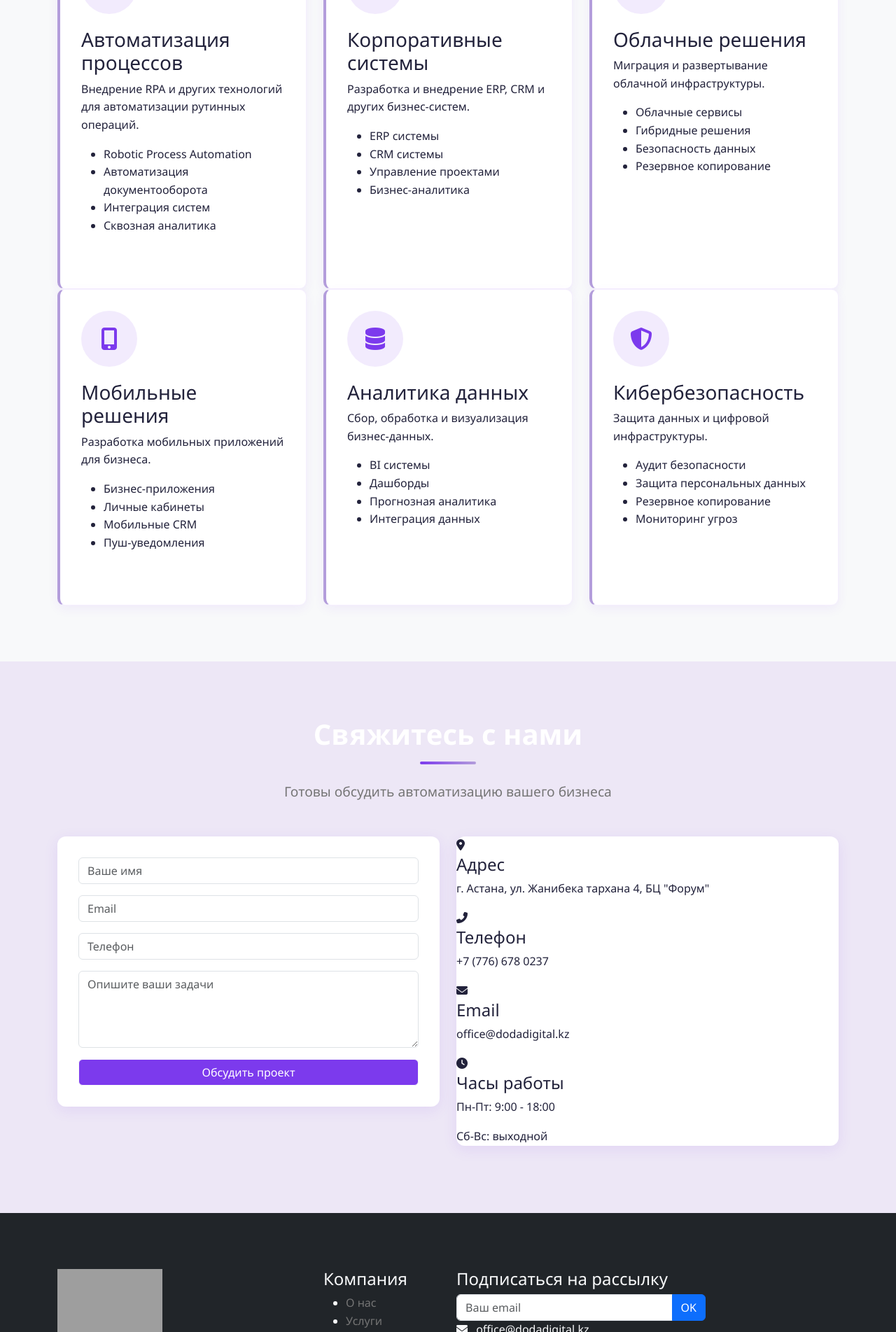
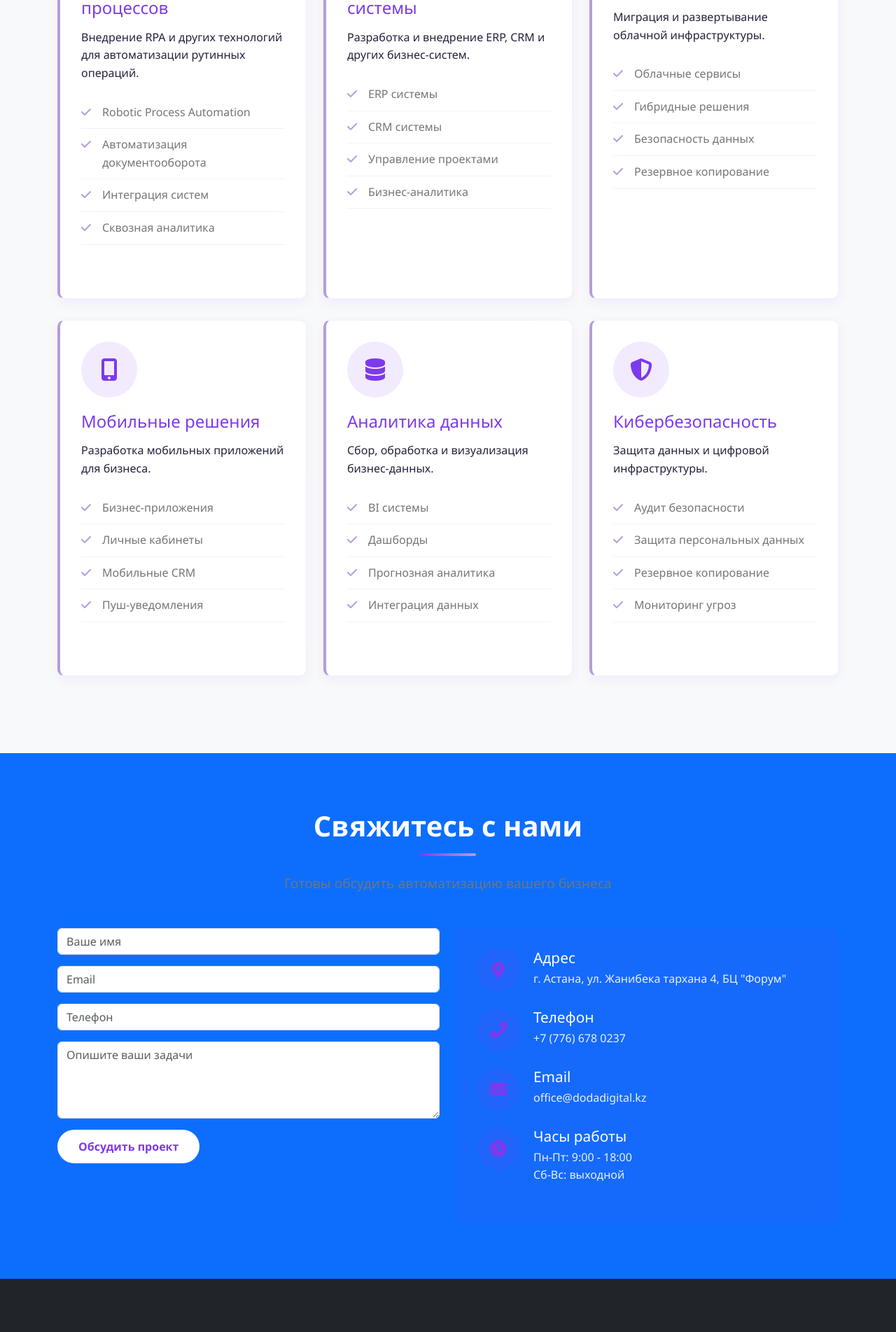
Before and after one commit to arlankamit/dodadigital, a PHP site: page / in a window 1280 px wide. Shown: the part 2120-4023 px from the top of the page at 70% size. Run offline with PHP 8.4, Linux system fonts and the light colour scheme; grey boxes are pictures that could not be loaded.

Commit message:
Update dodacss.css

```diff
--- a/dodacss.css
+++ b/dodacss.css
@@ -1,84 +1,84 @@
 :root {
-  --primary-color: #7c3aed;      /* Основной фиолетовый */
-  --primary-dark: #4527a0;       /* Темный фиолетовый */
-  --primary-light: #b39ddb;      /* Светлый фиолетовый */
-  --primary-pastel: #ede7f6;     /* Пастельный фон */
-  --secondary-color: #b39ddb;    /* Вторичный цвет */
-  --accent-color: #ffd54f;       /* Акцентный желтый */
-  --background-color: #f5f5fa;   /* Фон страницы */
-  --surface-color: #fff;         /* Поверхности */
-  --white-color: #fff;           /* Белый */
-  --black-color: #22223b;        /* Черный/темный */
-  --gray-color: #757575;         /* Серый */
-  --success-color: #43a047;      /* Успех */
-  --danger-color: #e53935;       /* Ошибка */
-  --warning-color: #ffa726;      /* Предупреждение */
-  --info-color: #4fc3f7;         /* Инфо */
+  --primary-color: #7c3aed;      /* Main violet */
+  --primary-dark: #4527a0;       /* Dark violet */
+  --primary-light: #b39ddb;      /* Pastel violet */
+  --primary-pastel: #ede7f6;     /* Gentle pastel background */
+  --secondary-color: #b39ddb;    /* Secondary as pastel violet (NO blue) */
+  --accent-color: #ffd54f;       /* Soft yellow accent */
+  --background-color: #f5f5fa;   /* Light background */
+  --surface-color: #fff;
+  --white-color: #fff;
+  --black-color: #22223b;
+  --gray-color: #757575;
+  --success-color: #43a047;
+  --danger-color: #e53935;
+  --warning-color: #ffa726;
+  --info-color: #4fc3f7;
 }
 
-/* ========== Общие стили ========== */
+/* ========== Body & General ========== */
 body {
   font-family: 'Segoe UI', Tahoma, Geneva, Verdana, sans-serif;
   color: var(--black-color);
   line-height: 1.6;
   padding-top: 80px;
-  background: linear-gradient(135deg, var(--background-color) 70%, var(--primary-pastel) 100%);
+  background: linear-gradient(135deg, var(--light-color) 70%, var(--primary-pastel) 100%);
 }
 
+/* ========== Links ========== */
 a {
   text-decoration: none;
   color: var(--primary-color);
-  transition: color 0.3s;
+  transition: color 0.3s, border-bottom 0.2s;
 }
-a:hover {
+a:hover, a:focus {
   color: var(--primary-dark);
+  border-bottom: 1.5px solid var(--accent-color);
+  background: var(--primary-pastel);
+  outline: none;
 }
 
-/* ========== Навигация ========== */
+/* ========== Navbar ========== */
 .navbar {
   background: var(--white-color) !important;
   border-bottom: 2px solid var(--primary-light);
-  box-shadow: 0 2px 10px rgba(124, 58, 237, 0.07);
+  box-shadow: 0 2px 10px rgba(124,58,237,0.07);
   padding: 15px 0;
   transition: all 0.3s ease;
 }
-
 .navbar .nav-link {
   color: var(--black-color) !important;
   font-weight: 600;
   padding: 10px 18px;
   border-radius: 22px;
   margin: 0 6px;
-  transition: all 0.3s;
+  transition: background 0.3s, color 0.3s;
 }
-
-.navbar .nav-link:hover {
+.navbar .nav-link:hover, .navbar .nav-link:focus {
   background: var(--primary-pastel);
   color: var(--primary-color) !important;
 }
 
-/* Кнопка "Связаться с нами" в навбаре */
-.navbar .btn-outline-light {
-  background: var(--primary-color) !important;
-  color: var(--white-color) !important;
-  border: 2px solid var(--primary-color) !important;
+/* ========== Navbar Contact Button ========== */
+.btn-contact {
+  background: #ffd54f;
+  color: #22223b !important;
   font-weight: 700;
-  box-shadow: 0 2px 10px rgba(124, 58, 237, 0.3);
-  transition: all 0.3s;
+  border: 2px solid #ffd54f;
+  border-radius: 30px;
+  transition: background 0.2s, color 0.2s, border-color 0.2s;
+}
+.btn-contact:hover,
+.btn-contact:focus {
+  background: #ffb300;
+  border-color: #ffb300;
+  color: #7c3aed !important;
 }
 
-.navbar .btn-outline-light:hover {
-  background: var(--primary-dark) !important;
-  border-color: var(--primary-dark) !important;
-  transform: translateY(-2px);
-  box-shadow: 0 4px 15px rgba(124, 58, 237, 0.4);
-}
-
-/* ========== Секции ========== */
+/* ========== Section ========== */
 .section {
   padding: 80px 0;
 }
-
 .section-title {
   font-size: 2.5rem;
   font-weight: 700;
@@ -87,7 +87,6 @@
   color: var(--primary-color);
   position: relative;
 }
-
 .section-title:after {
   content: '';
   display: block;
@@ -97,7 +96,6 @@
   margin: 15px auto;
   border-radius: 2px;
 }
-
 .section-subtitle {
   font-size: 1.2rem;
   text-align: center;
@@ -105,7 +103,47 @@
   color: var(--gray-color);
 }
 
-/* ========== Герой секция ========== */
+/* ========== Buttons ========== */
+.btn {
+  padding: 12px 30px;
+  border-radius: 30px;
+  font-weight: 600;
+  transition: background 0.3s, color 0.3s, box-shadow 0.3s, transform 0.2s;
+  border: none;
+}
+.btn-primary {
+  background: linear-gradient(90deg, var(--primary-color), var(--primary-dark) 100%);
+  color: var(--white-color);
+  border: none;
+}
+.btn-primary:hover, .btn-primary:focus {
+  background: var(--primary-dark);
+  color: var(--accent-color);
+  box-shadow: 0 4px 16px rgba(124,58,237,0.14);
+  transform: translateY(-2px) scale(1.04);
+}
+.btn-outline-primary {
+  border: 2px solid var(--primary-color);
+  color: var(--primary-color);
+  background: transparent;
+}
+.btn-outline-primary:hover {
+  background: var(--primary-color);
+  color: var(--white-color);
+  box-shadow: 0 4px 12px rgba(124,58,237,0.12);
+  transform: translateY(-2px);
+}
+.btn-light {
+  background-color: var(--white-color);
+  color: var(--primary-color);
+}
+.btn-light:hover {
+  background-color: var(--primary-pastel);
+  color: var(--primary-dark);
+  transform: translateY(-2px);
+}
+
+/* ========== Hero Section ========== */
 .hero-section {
   background: linear-gradient(135deg, var(--primary-color) 0%, var(--primary-dark) 100%);
   color: var(--white-color);
@@ -113,35 +151,34 @@
   position: relative;
   overflow: hidden;
 }
-
 .hero-section h1 {
   font-size: 2.8rem;
   font-weight: 700;
   margin-bottom: 1.5rem;
   line-height: 1.2;
 }
-
 .hero-section .lead {
   font-size: 1.25rem;
   margin-bottom: 2rem;
   opacity: 0.9;
 }
-
+.hero-buttons {
+  display: flex;
+  flex-wrap: wrap;
+  gap: 15px;
+  margin-top: 30px;
+}
 .hero-image {
   border-radius: 12px;
-  box-shadow: 0 15px 40px rgba(124, 58, 237, 0.13);
-  transition: transform 0.3s ease;
+  box-shadow: 0 15px 40px rgba(124,58,237,0.13);
+  transition: all 0.3s ease;
 }
-
 .hero-image:hover {
   transform: scale(1.03);
 }
 
-/* ========== О нас ========== */
-.about-values {
-  margin-top: 20px;
-}
-
+/* ========== About Values ========== */
+.about-values { margin-top: 20px; }
 .value-item {
   display: flex;
   align-items: flex-start;
@@ -149,21 +186,19 @@
   padding: 25px;
   background: var(--white-color);
   border-radius: 10px;
-  transition: all 0.3s;
-  box-shadow: 0 5px 15px rgba(124, 58, 237, 0.07);
+  transition: box-shadow 0.3s, transform 0.3s;
+  box-shadow: 0 5px 15px rgba(124,58,237,0.07);
   border-left: 4px solid var(--primary-light);
 }
-
 .value-item:hover {
   transform: translateY(-5px);
-  box-shadow: 0 10px 25px rgba(124, 58, 237, 0.14);
+  box-shadow: 0 10px 25px rgba(124,58,237,0.14);
   border-left: 4px solid var(--primary-color);
 }
-
 .value-icon {
   width: 60px;
   height: 60px;
-  background: rgba(124, 58, 237, 0.1);
+  background: rgba(124,58,237,0.1);
   color: var(--primary-color);
   border-radius: 50%;
   display: flex;
@@ -173,30 +208,38 @@
   margin-right: 20px;
   flex-shrink: 0;
 }
+.value-content h4 {
+  font-size: 1.3rem;
+  margin-bottom: 10px;
+  color: var(--primary-color);
+}
+.value-content p {
+  color: var(--gray-color);
+  margin-bottom: 0;
+}
 
-/* ========== Услуги ========== */
+/* ========== Services Grid ========== */
+.services-row { margin-bottom: 30px; }
 .service-card {
   background: var(--white-color);
   border-radius: 10px;
   padding: 30px;
   margin-bottom: 30px;
   height: 100%;
-  box-shadow: 0 5px 15px rgba(124, 58, 237, 0.07);
-  transition: all 0.3s;
-  border: 1px solid rgba(124, 58, 237, 0.08);
+  box-shadow: 0 5px 15px rgba(124,58,237,0.07);
+  transition: box-shadow 0.3s, border-color 0.3s, transform 0.3s;
+  border: 1px solid rgba(124,58,237,0.08);
   border-left: 4px solid var(--primary-light);
 }
-
 .service-card:hover {
   transform: translateY(-10px) scale(1.01);
-  box-shadow: 0 15px 30px rgba(124, 58, 237, 0.12);
+  box-shadow: 0 15px 30px rgba(124,58,237,0.12);
   border-left: 4px solid var(--primary-color);
 }
-
 .service-icon {
   width: 80px;
   height: 80px;
-  background: rgba(124, 58, 237, 0.1);
+  background: rgba(124,58,237,0.10);
   border-radius: 50%;
   display: flex;
   align-items: center;
@@ -204,121 +247,241 @@
   margin-bottom: 20px;
   color: var(--primary-color);
   font-size: 2rem;
-  transition: all 0.3s;
+  transition: all 0.3s ease;
 }
-
 .service-card:hover .service-icon {
   background: var(--primary-color);
   color: var(--white-color);
 }
-
-/* ========== Контакты ========== */
-#contact {
-  background: var(--primary-pastel) !important;
-  color: var(--black-color) !important;
+.service-card h3 {
+  font-size: 1.5rem;
+  margin-bottom: 15px;
+  color: var(--primary-color);
+}
+.service-features {
+  list-style: none;
+  padding: 0;
+  margin-top: 20px;
+}
+.service-features li {
+  padding: 10px 0;
+  border-bottom: 1px solid rgba(124,58,237,0.08);
+  position: relative;
+  padding-left: 30px;
+  color: var(--gray-color);
+}
+.service-features li:before {
+  content: '\f00c';
+  font-family: 'Font Awesome 5 Free';
+  font-weight: 900;
+  position: absolute;
+  left: 0;
+  color: var(--primary-light);
 }
 
-.contact-form {
-  background: var(--white-color) !important;
-  border-radius: 12px;
-  box-shadow: 0 5px 20px rgba(124, 58, 237, 0.1);
-  padding: 30px !important;
+/* ========== Contact Section (before footer) ========== */
+.contact-section {
+  background: #fffbea;
+  color: #22223b;
+}
+.contact-section .section-title,
+.contact-section .section-subtitle {
+  color: #7c3aed !important;
+}
+.contact-section .contact-form {
+  background: #fff;
+  border-radius: 14px;
+  box-shadow: 0 6px 28px rgba(124,58,237,0.09);
+  padding: 32px 24px;
+}
+.contact-section .form-control {
+  background: #fff;
+  color: #22223b;
+  border: 1.5px solid #b39ddb;
+}
+.contact-section .form-control:focus {
+  border-color: #7c3aed;
+  background: #ede7f6;
+}
+.contact-info {
+  padding: 30px;
+  background: rgba(124,58,237,0.07);
+  border-radius: 10px;
+  backdrop-filter: blur(5px);
+}
+.contact-item {
+  display: flex;
+  margin-bottom: 25px;
+}
+.contact-icon {
+  width: 60px;
+  height: 60px;
+  background: rgba(124,58,237,0.12);
+  border-radius: 50%;
+  display: flex;
+  align-items: center;
+  justify-content: center;
+  font-size: 1.5rem;
+  margin-right: 20px;
+  flex-shrink: 0;
+  color: var(--primary-color);
+}
+.contact-text h4 {
+  font-size: 1.3rem;
+  margin-bottom: 5px;
+}
+.contact-text p {
+  margin-bottom: 0;
+  opacity: 0.9;
 }
 
-.contact-info {
-  background: var(--white-color) !important;
-  box-shadow: 0 5px 20px rgba(124, 58, 237, 0.1);
-  border-radius: 12px;
-}
-
-.contact-form .btn-light {
-  background: var(--primary-color) !important;
-  color: var(--white-color) !important;
-  width: 100%;
-  transition: all 0.3s;
-}
-
-.contact-form .btn-light:hover {
-  background: var(--primary-dark) !important;
-  transform: translateY(-2px);
-}
-
-/* ========== Футер ========== */
+/* ========== Footer ========== */
 .footer {
   padding: 80px 0 20px;
   background: var(--primary-dark);
   color: var(--white-color);
 }
-
+.footer-logo { margin-bottom: 20px; }
+.footer-logo img { max-width: 150px; }
+.footer-about { margin-bottom: 20px; color: var(--gray-color); opacity: 0.8; }
+.footer-links { list-style: none; padding: 0; }
+.footer-links li { margin-bottom: 12px; }
 .footer-links a {
   color: var(--gray-color);
-  transition: none !important;
+  transition: color 0.3s, padding 0.3s, opacity 0.3s;
+  opacity: 0.8;
 }
-
 .footer-links a:hover {
-  color: var(--gray-color) !important;
-  padding-left: 0 !important;
-  background: transparent !important;
+  color: var(--primary-light);
+  padding-left: 5px;
+  opacity: 1;
+  text-decoration: none;
 }
-
+.social-links {
+  display: flex;
+  gap: 10px;
+  margin-top: 20px;
+}
 .social-links a {
   display: inline-flex;
   align-items: center;
   justify-content: center;
   width: 40px;
   height: 40px;
-  background: rgba(124, 58, 237, 0.1);
+  background: rgba(124,58,237,0.10);
   border-radius: 50%;
   color: var(--white-color);
-  transition: background 0.3s;
+  transition: background 0.3s, color 0.3s, transform 0.3s;
+}
+.social-links a:hover {
+  background: var(--primary-light);
+  color: var(--primary-dark);
+  transform: translateY(-3px);
+}
+.newsletter-form .input-group { margin-bottom: 20px;}
+.newsletter-form .form-control {
+  background: rgba(124,58,237,0.07);
+  border: none;
+  color: var(--black-color);
+  padding: 12px 15px;
+  border-radius: 8px 0 0 8px !important;
+}
+.newsletter-form .form-control::placeholder {
+  color: rgba(34,34,59,0.4);
+}
+.newsletter-form .btn { border-radius: 0 8px 8px 0 !important; }
+.footer-contacts p {
+  margin-bottom: 10px;
+  color: var(--gray-color);
+  opacity: 0.8;
+  display: flex;
+  align-items: center;
+}
+.footer-contacts i {
+  color: var(--primary-light);
+  width: 20px;
+  margin-right: 10px;
+}
+.footer-divider {
+  border-color: rgba(124,58,237,0.10);
+  margin: 40px 0 20px;
+}
+.footer-bottom {
+  color: var(--gray-color);
+  font-size: 0.9rem;
+}
+.footer-bottom a {
+  color: var(--gray-color);
+  transition: color 0.3s;
+}
+.footer-bottom a:hover {
+  color: var(--primary-light);
+  text-decoration: none;
 }
 
-.social-links a:hover {
-  background: var(--primary-light);
+/* ========== Modal ========== */
+.modal-content {
+  border-radius: 10px;
+  overflow: hidden;
+  border: none;
 }
+.modal-header {
+  background: var(--primary-color);
+  color: var(--white-color);
+  border-bottom: none;
+}
+.modal-title { font-weight: 600; }
+.btn-close { filter: invert(1); }
 
-/* ========== Адаптив ========== */
+/* ========== Animations ========== */
+@keyframes fadeIn {
+  from { opacity: 0; }
+  to { opacity: 1; }
+}
+.fade-in { animation: fadeIn 0.5s ease-in-out; }
+
+/* ========== Responsive ========== */
+@media (max-width: 1199.98px) {
+  .hero-section h1 { font-size: 2.5rem; }
+}
 @media (max-width: 991.98px) {
-  .section {
-    padding: 60px 0;
+  .section { padding: 60px 0; }
+  .section-title { font-size: 2rem; }
+  .hero-section { padding: 100px 0 60px; }
+  .hero-section h1 { font-size: 2.2rem; }
+  .value-item { padding: 20px; }
+  .value-icon { width: 50px; height: 50px; font-size: 1.3rem; }
+  .contact-section .contact-form { padding: 24px 10px; }
+}
+@media (max-width: 767.98px) {
+  body { padding-top: 70px; }
+  .section { padding: 50px 0; }
+  .section-title { font-size: 1.8rem; }
+  .hero-section { padding: 80px 0 40px; text-align: center;}
+  .hero-section h1 { font-size: 1.8rem; }
+  .hero-buttons { justify-content: center; }
+  .hero-image { margin-top: 30px; max-width: 80%; }
+  .value-item { flex-direction: column; align-items: center; text-align: center; }
+  .value-icon { margin-right: 0; margin-bottom: 15px; }
+  .service-icon { width: 70px; height: 70px; font-size: 1.8rem; }
+  .contact-section .contact-form { max-width: 95vw; }
+}
+@media (max-width: 575.98px) {
+  .section-title { font-size: 1.6rem; }
+  .section-subtitle { font-size: 1rem; }
+  .navbar-brand img { width: 100px; }
+  .footer { padding: 60px 0 20px; text-align: center;}
+  .footer-links { margin-bottom: 30px; }
+  .social-links { justify-content: center; }
+  .footer-bottom .text-md-end {
+    text-align: center !important;
+    margin-top: 15px;
   }
-
-  .hero-section {
-    padding: 100px 0 60px;
+  .contact-item { flex-direction: column; text-align: center; }
+  .contact-icon {
+    margin-right: 0;
+    margin-bottom: 15px;
+    margin-left: auto;
+    margin-right: auto;
   }
 }
-
-@media (max-width: 767.98px) {
-  body {
-    padding-top: 70px;
-  }
-
-  .hero-section {
-    text-align: center;
-  }
-
-  .value-item {
-    flex-direction: column;
-    align-items: center;
-    text-align: center;
-  }
-
-  .value-icon {
-    margin-right: 0;
-    margin-bottom: 15px;
-  }
-}
-
-@media (max-width: 575.98px) {
-  .section-title {
-    font-size: 1.8rem;
-  }
-
-  .footer {
-    text-align: center;
-  }
-
-  .footer-links {
-    margin-bottom: 30px;
-  }
-}
```
